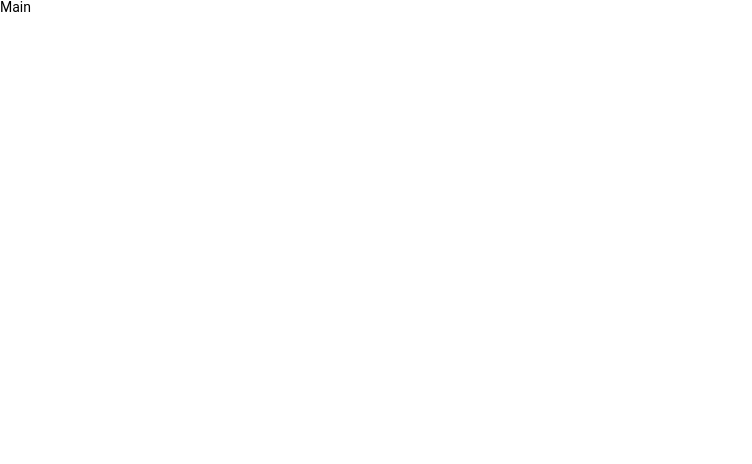
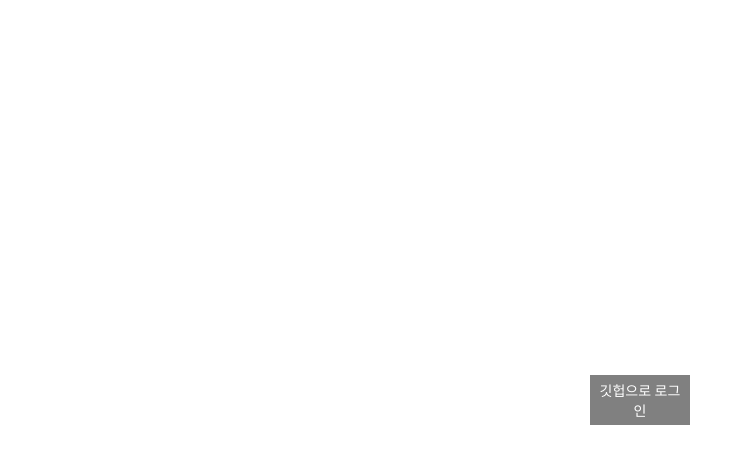
Before and after one commit to codesquad-member-2020/issue-tracker-06, a React app in the folder FE/: page / in a window 1280 px wide. Shown: the top 464 px of the page, without its empty margins (0-752 px from the left). Built offline with nearby package versions, Linux system fonts and the light colour scheme.

Commit message:
[#33] feat : 깃헙로그인 버튼 생성 및 OAuth 연결
- 메인화면에 깃헙로그인 버튼 생성

```diff
--- a/FE/src/components/Main/Main.jsx
+++ b/FE/src/components/Main/Main.jsx
@@ -1,7 +1,29 @@
 import React from 'react';
+import styled from 'styled-components';
+import { Link } from 'react-router-dom';
 
+const Wrap = styled.div`
+  display: flex;
+  justify-content: Center;
+  align-items: center;
+  width: 100%;
+  height: 800px;
+`;
+const LoginButton = styled.button`
+  width: 100px;
+  height: 50px;
+  background: grey;
+  color: white;
+`;
 const Main = () => {
-  return <div>Main</div>;
+  const loginClickHandler = () => {
+    window.location.href = process.env.LOGIN;
+  };
+  return (
+    <Wrap>
+      <LoginButton onClick={loginClickHandler}>깃헙으로 로그인</LoginButton>
+    </Wrap>
+  );
 };
 
 export default Main;
```
